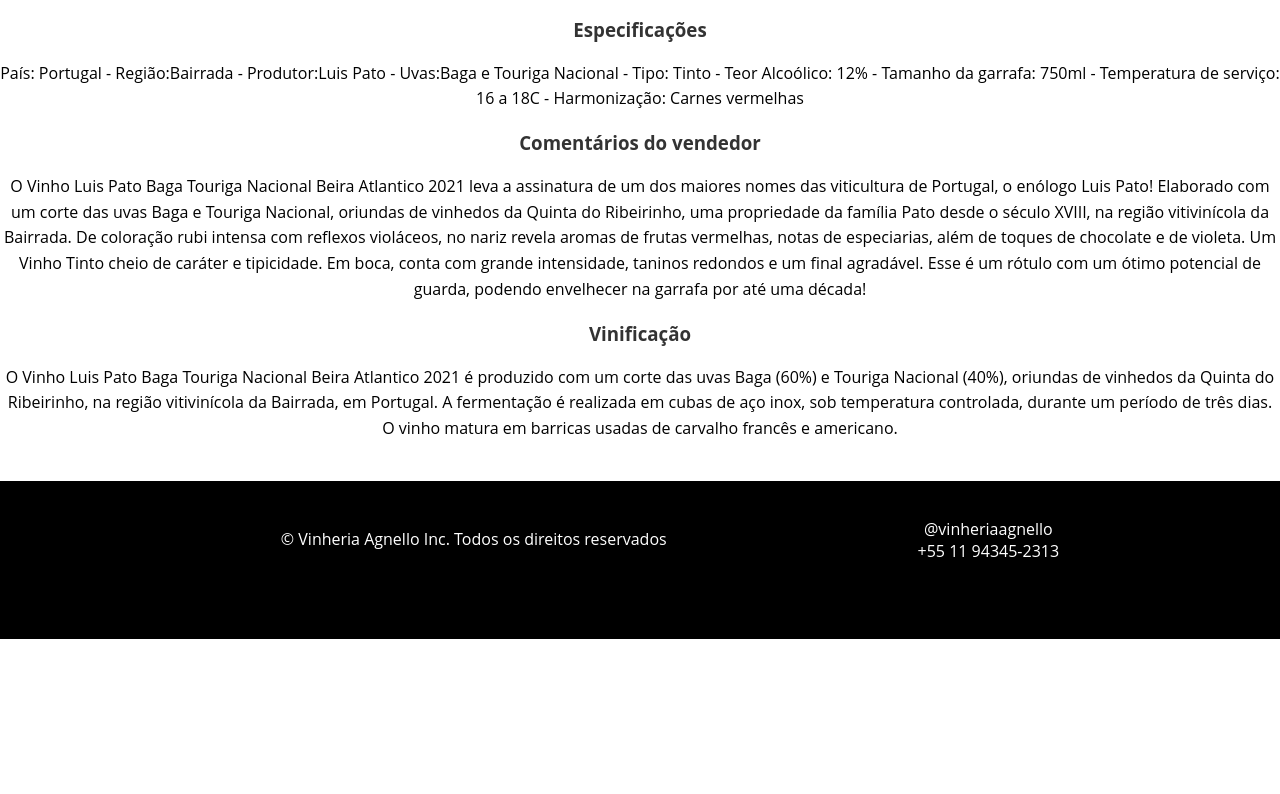
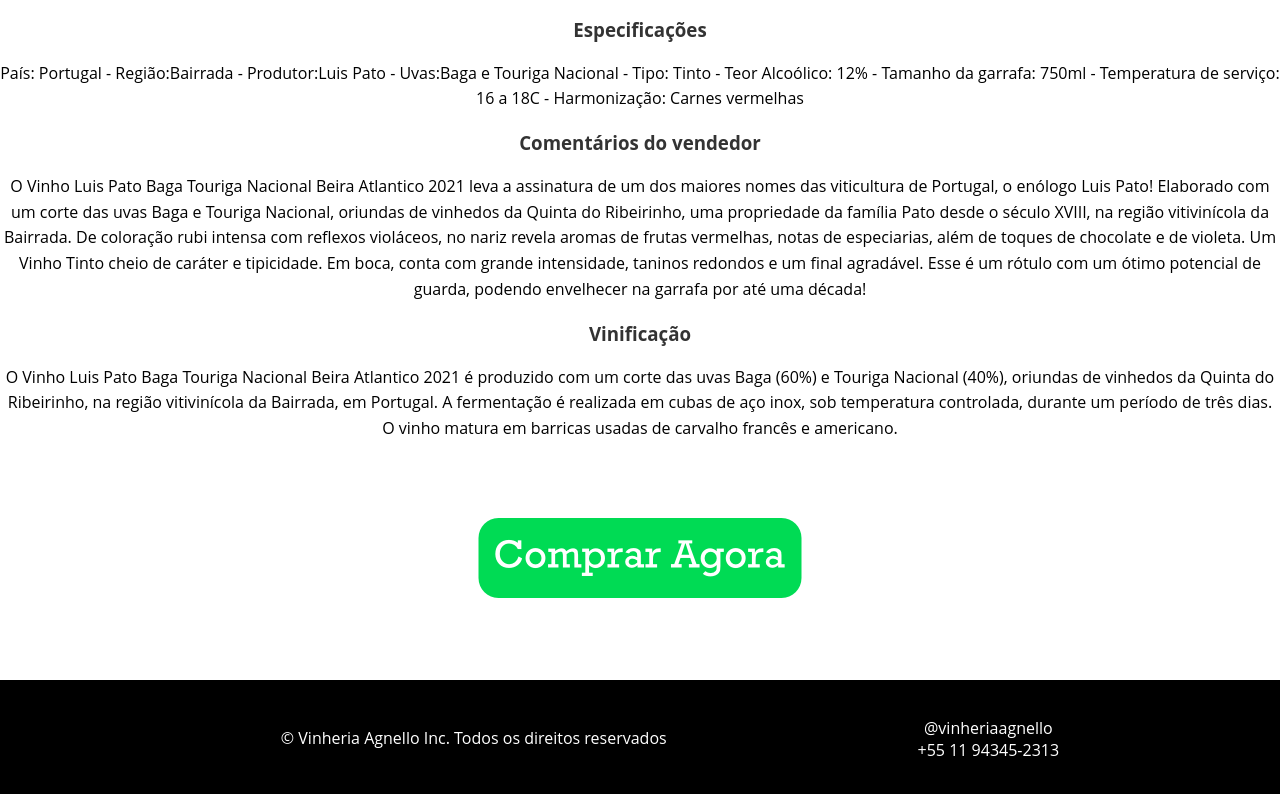
Before and after one commit to glunghini/cpp-front-end, a plain HTML site: page páginas/produto1.html in a window 1280 px wide. Shown: the part 744-1538 px from the top of the page. Before the commit the page ends 1383 px from the top, so only its background shows below. Drawn offline with Linux system fonts and the light colour scheme.

Commit message:
Finalizado

```diff
--- a/páginas/produto1.html
+++ b/páginas/produto1.html
@@ -102,6 +102,9 @@
             <h3>Vinificação</h3>
             <p>O Vinho Luis Pato Baga Touriga Nacional Beira Atlantico 2021 é produzido com um corte das uvas Baga (60%) e Touriga Nacional (40%), oriundas de vinhedos da Quinta do Ribeirinho, na região vitivinícola da Bairrada, em Portugal. A fermentação é realizada em cubas de aço inox, sob temperatura controlada, durante um período de três dias. O vinho matura em barricas usadas de carvalho francês e americano.</p>
     </section>
+    <section>
+        <a href="produto1.html"><img src="../imagens/Comprar-Agora.png" alt="Comprar agora"></a>
+    </section>
     <footer>
             <section><p>&copy; Vinheria Agnello Inc. Todos os direitos reservados</p></section>
             <section id="socialmedia">
```
Also changed, not shown: páginas/produto2.html (+3 -0 lines), páginas/produto3.html (+3 -0 lines), páginas/produto4.html (+3 -0 lines), imagens/Comprar-Agora.png (added).
